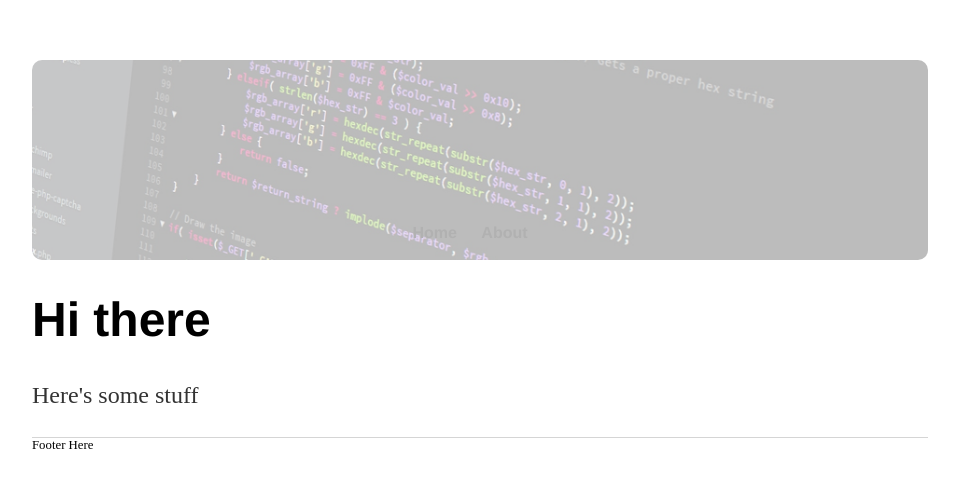
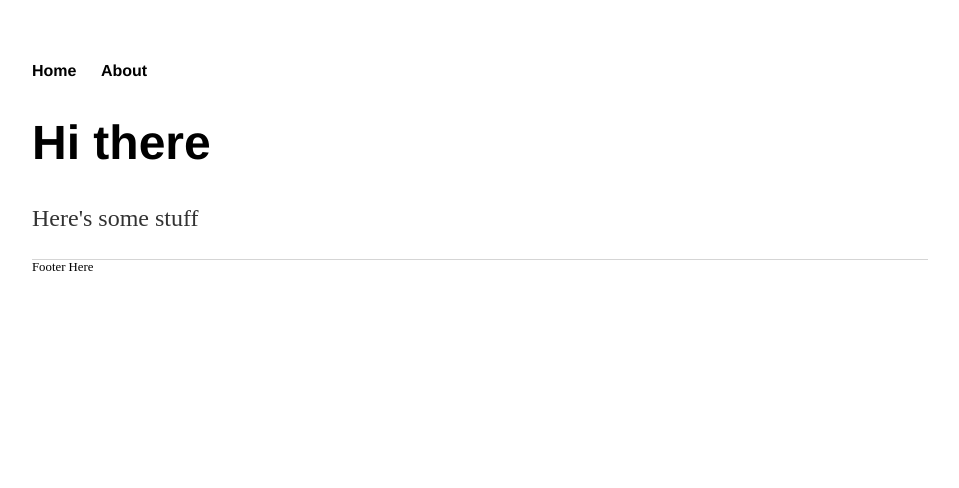
Before and after one commit to thweattm/thweattm.github.io, a Jekyll site: the page built from index.html, in a window 1280 px wide. Shown: the top 488 px of the page, without its empty margins (160-1119 px from the left). Built offline with Jekyll 4.4.1, drawn with Linux system fonts in a browser that asks for light colours.

Commit message:
Update main.css

```diff
--- a/css/main.css
+++ b/css/main.css
@@ -16,6 +16,8 @@
   text-decoration: underline;
 }
 
+
+/*
 div.header {
   position: relative;
   height: 200px;
@@ -34,6 +36,37 @@
   width: 100%;
   text-align: center;
 }
+*/
+
+.alpha_wrapper {
+  width: 540px;
+  height: 360px;
+  float: left;
+  position: relative;
+  color: #fff;
+  overflow: hidden;
+}
+
+.alpha_2 {
+    background: transparent url("/pics/header.jpg") no-repeat 0 0;
+    width: 540px;
+    height: 440px;
+    float: left;
+    filter: alpha(opacity=30);
+    opacity: 0.3;
+  }
+
+.text_holder_2 {
+    background: blue;
+    position: absolute;
+    top: 20px;
+    left: 20px;
+    width: 500px;
+    overflow: hidden;
+    clear: both;
+  }
+
+
 
 p, ul {
   font-size: 1.5em;
```
